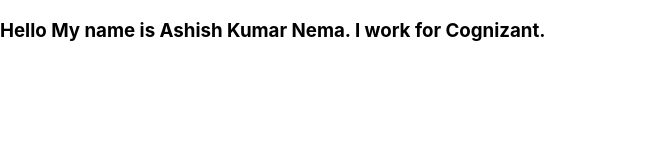
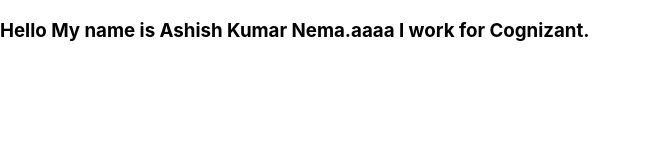
Before and after one commit to aashishnema/reactlivewebsite, a React (Create React App) app: page / in a window 1280 px wide. Shown: the top 160 px of the page, without its empty margins (0-650 px from the left). Built offline with nearby package versions, Linux system fonts and the light colour scheme.

Commit message:
new test test

```diff
--- a/src/components/HelloWorld.js
+++ b/src/components/HelloWorld.js
@@ -2,7 +2,7 @@
 
 function HelloWorld(){
     return (
-        <h3>Hello My name is Ashish Kumar Nema. I work for Cognizant. </h3>
+        <h3>Hello My name is Ashish Kumar Nema.aaaa I work for Cognizant. </h3>
     )
 }
 
```
